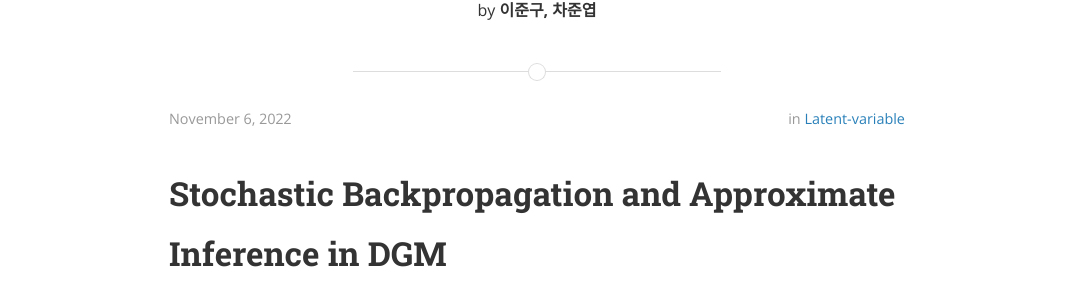
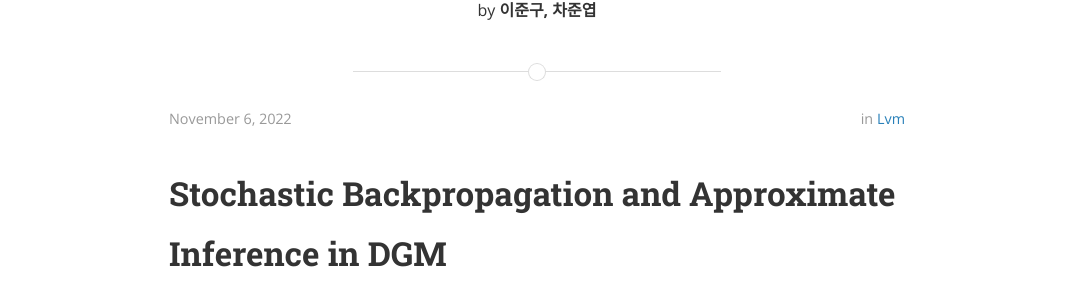
Before and after one commit to deep-generative-models-AIM5036/deep-generative-models-AIM5036.github.io, a Jekyll site: the page built from _posts/2022-11-06-DLGM.md, in a window 1280 px wide and 900 px high. Shown: the part 178-481 px from the top of the window, without its empty margins (103-1177 px from the left). Built offline with Jekyll 4.4.1, drawn with Linux system fonts in a browser that asks for light colours; nearby versions of some CDN libraries; formulas are drawn with MathJax 3.

Commit message:
Update 2022-11-06-DLGM.md
Signed-off-by: juncha1 <117570065+juncha1@users.noreply.github.com>

```diff
--- a/_posts/2022-11-06-DLGM.md
+++ b/_posts/2022-11-06-DLGM.md
@@ -3,7 +3,7 @@ layout: post
 title:  "Stochastic Backpropagation and Approximate Inference in DGM"
 date: "2022-11-06"
 author: "이준구, 차준엽"
-categories: "Latent-variable"
+categories: "LVM"
 use_math: "true"
 ---
 
```
